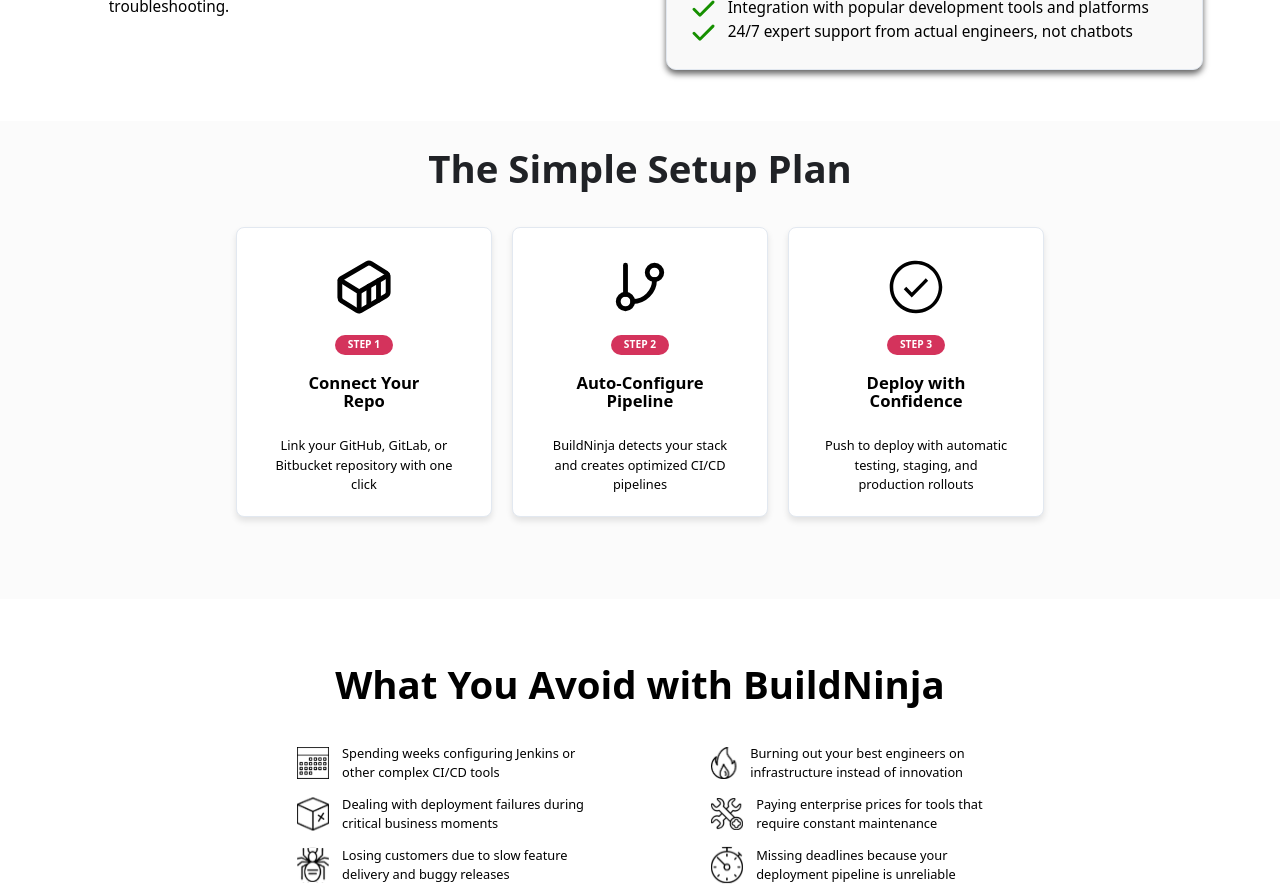
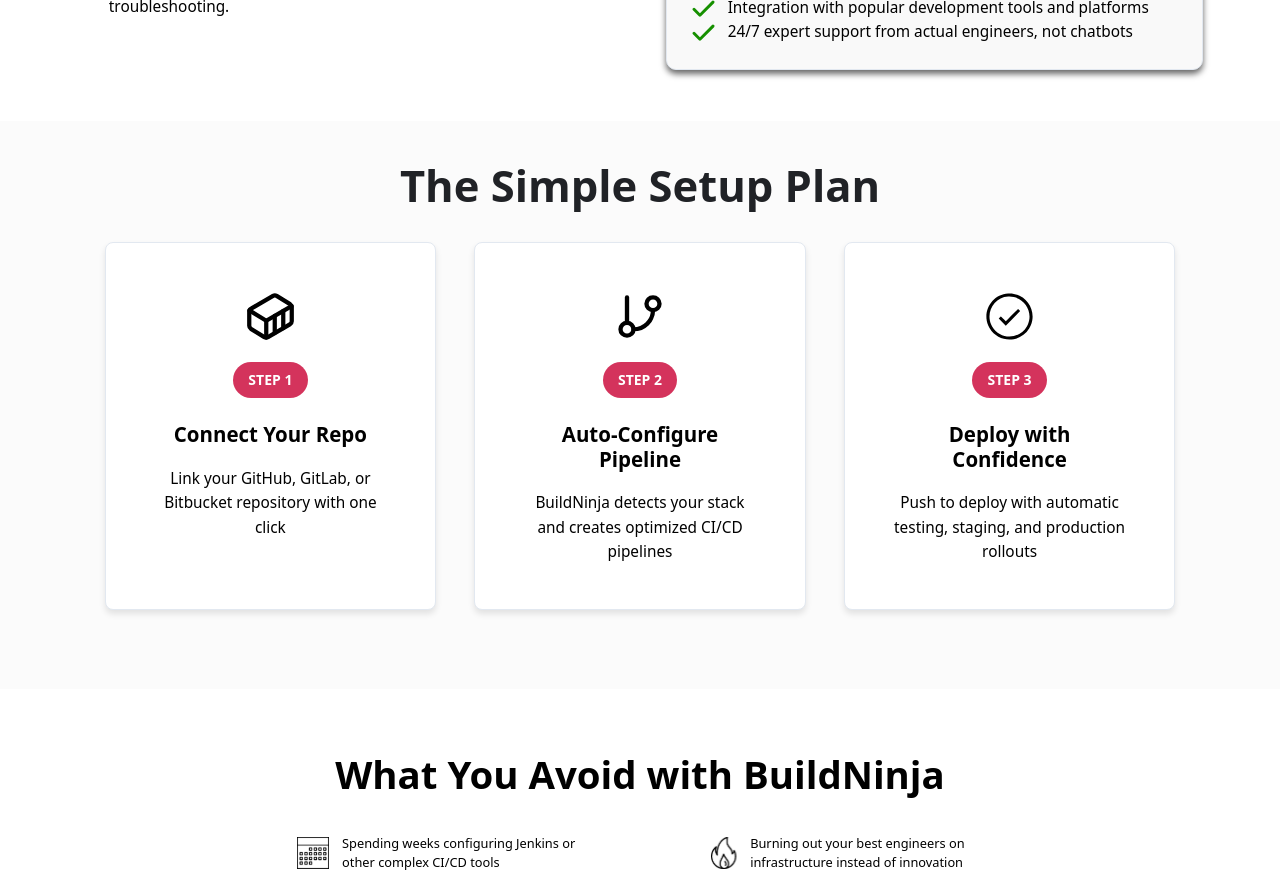
Before and after one commit to chiragbitoni/buildninja-website, a Next.js app: page / in a window 1280 px wide. Shown: the part 1460-2345 px from the top of the page. Built offline with nearby package versions, Linux system fonts and the light colour scheme.

Commit message:
Home->Fourth

```diff
--- a/src/app/components/Home/Sections/Fourth/Fourth.css
+++ b/src/app/components/Home/Sections/Fourth/Fourth.css
@@ -1,11 +1,8 @@
+/* Mobile-first base */
 .fourthSection {
-  display: flex;
-  /* align-items: center; */
-  justify-content: space-between;
-  width: 100vw;
-  max-width: 100%;
-  height: auto;
-  padding: 2vw 16vw 4vw 16vw;
+  display: block;
+  width: 100%;
+  padding: clamp(16px, 3vw, 40px) clamp(16px, 6vw, 128px) clamp(24px, 4vw, 64px) clamp(16px, 6vw, 128px);
   background: #FBFBFB;
   box-sizing: border-box;
   position: relative;
@@ -22,75 +19,104 @@
 }
 
 .fourthContent {
-  flex: 1 1 55%;
+  position: relative;
   z-index: 2;
+  max-width: 1200px;
+  margin: 0 auto;
 }
 
+/* Title */
 .fourthTitle {
-  font-size: 3.0vw;
+  font-size: clamp(24px, 3.4vw, 44px);
   font-weight: 600;
-  margin: 0 0 3vw 0;
+  margin: 0 0 clamp(16px, 3vw, 32px) 0;
   text-align: center;
-  line-height: 1.1;
-  color: #202226;;
+  line-height: 1.15;
+  color: #202226;
 }
 
+/* Grid of cards */
 .fourth-simple-grid {
   display: grid;
   grid-template-columns: 1fr;
-  gap: 1.2rem;
-  margin:2.4vw;
+  gap: clamp(16px, 3.5vw, 32px);
+  margin: clamp(12px, 2.4vw, 28px);
+  align-items: stretch;
 }
 
-@media (min-width: 768px) {
-  .fourth-simple-grid {
-    grid-template-columns: repeat(3, 1fr);
-  }
-}
-
+/* Card */
 .fourth-simple-box {
-  background-color: white;
-  box-shadow: 0 4px 6px rgba(0, 0, 0, 0.1);
+  background-color: #fff;
+  box-shadow: 0 4px 6px rgba(0,0,0,0.1);
   border: 1px solid #e2e8f0;
   border-radius: 0.5rem;
-  padding: 0.6rem;
+  padding: clamp(12px, 2vw, 24px);
   text-align: center;
 }
 
-.fourth-simple-box-icon{
+/* Icon */
+.fourth-simple-box-icon {
   display: block;
   margin-left: auto;
   margin-right: auto;
-  margin-top: 1.6vw;
-  margin-bottom: 1.1vw;
-  width: 4.5vw;
-  height: 4.5vw;
+  margin-top: clamp(12px, 2vw, 24px);
+  margin-bottom: clamp(8px, 1.8vw, 20px);
+  width: clamp(28px, 4vw, 56px);
+  height: clamp(28px, 4vw, 56px);
 }
 
+/* Step pill */
 .fourth-simple-box-button {
   display: inline-block;
   background: #D4335C;
   color: #fff;
   font-weight: 700;
-  font-size: 0.8vw;
-  padding: 0.2vw 1vw;
+  font-size: clamp(12px, 1.4vw, 14px);
+  padding: clamp(4px, 0.6vw, 8px) clamp(12px, 1.2vw, 18px);
   border-radius: 999px;
   border: none;
   cursor: default;
-  margin: 0 0 0.5vw 0;
+  margin: 0 0 clamp(8px, 1.2vw, 12px) 0;
 }
 
-.fourth-simple-box-heading{
-  font-size: 1.3vw;
+/* Card heading and text */
+.fourth-simple-box-heading {
+  font-size: clamp(16px, 1.6vw, 22px);
   font-weight: 600;
-  margin: 1vw 4vw 2vw 4vw;
+  margin: clamp(8px, 1.2vw, 12px) clamp(16px, 4vw, 32px) clamp(12px, 2vw, 20px) clamp(16px, 4vw, 32px);
   text-align: center;
-  line-height: 1.1;
+  line-height: 1.2;
 }
 
-.fourth-simple-box-text{
-  font-size: 1vw;
-  line-height: 1.5;
+.fourth-simple-box-text {
+  font-size: clamp(14px, 1.2vw, 16px);
+  line-height: 1.6;
   text-align: center;
-  margin: 0 1.7vw 1vw 1.7vw;
+  margin: 0 clamp(12px, 2.4vw, 24px) clamp(12px, 2vw, 20px) clamp(12px, 2.4vw, 24px);
 }
+
+@media (min-width: 768px) {
+  .fourth-simple-grid {
+    grid-template-columns: repeat(2, 1fr);
+    gap: clamp(18px, 3.5vw, 40px);
+  }
+  .fourthContent {
+    max-width: 1100px;
+  }
+}
+
+@media (min-width: 1024px) {
+  .fourth-simple-grid {
+    grid-template-columns: repeat(3, 1fr);
+    gap: clamp(20px, 3vw, 48px);
+  }
+  .fourthContent {
+    max-width: 1200px;
+  }
+}
+
+@media (min-width: 1280px) {
+  .fourthContent {
+    max-width: 1280px;
+  }
+}
```
